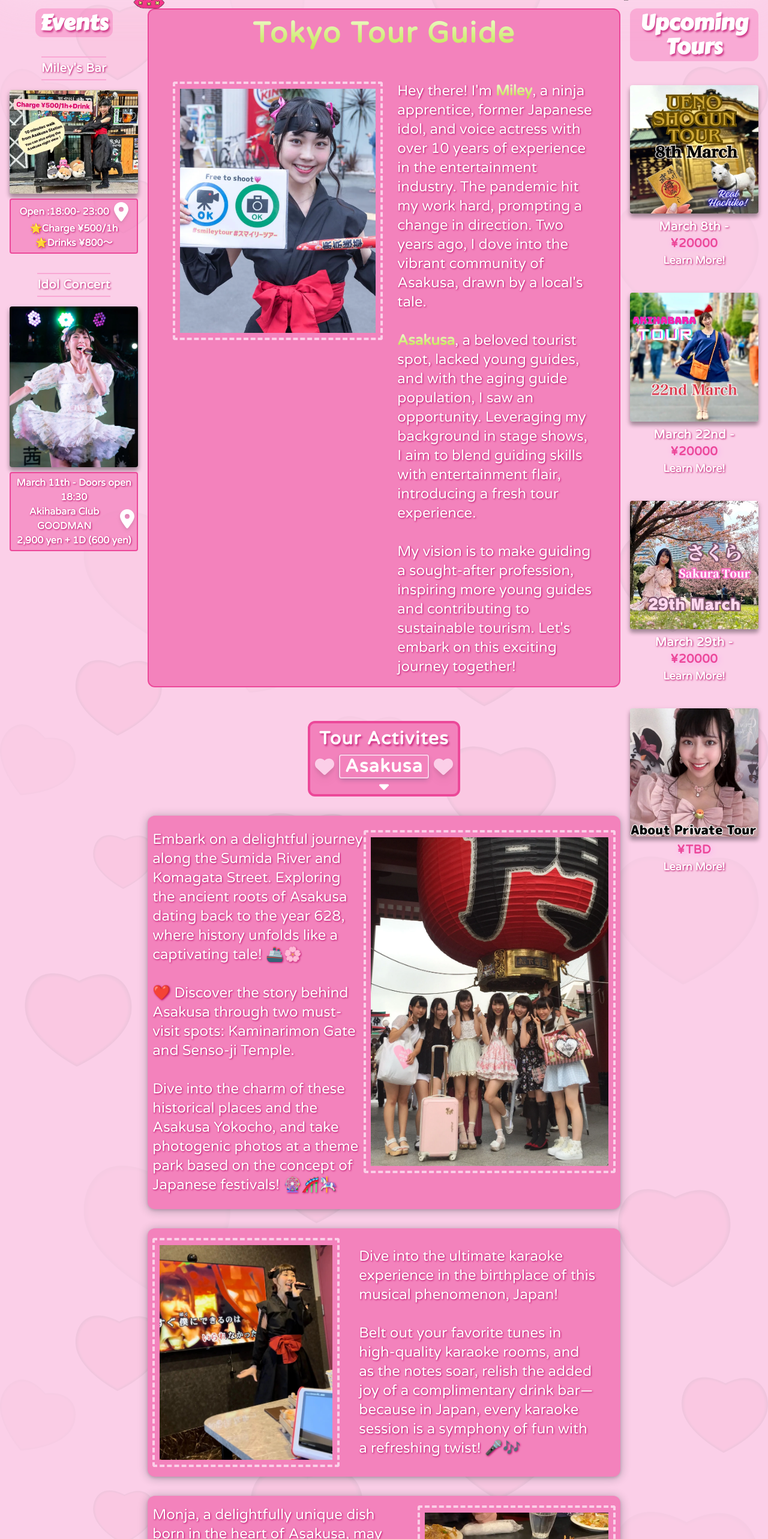
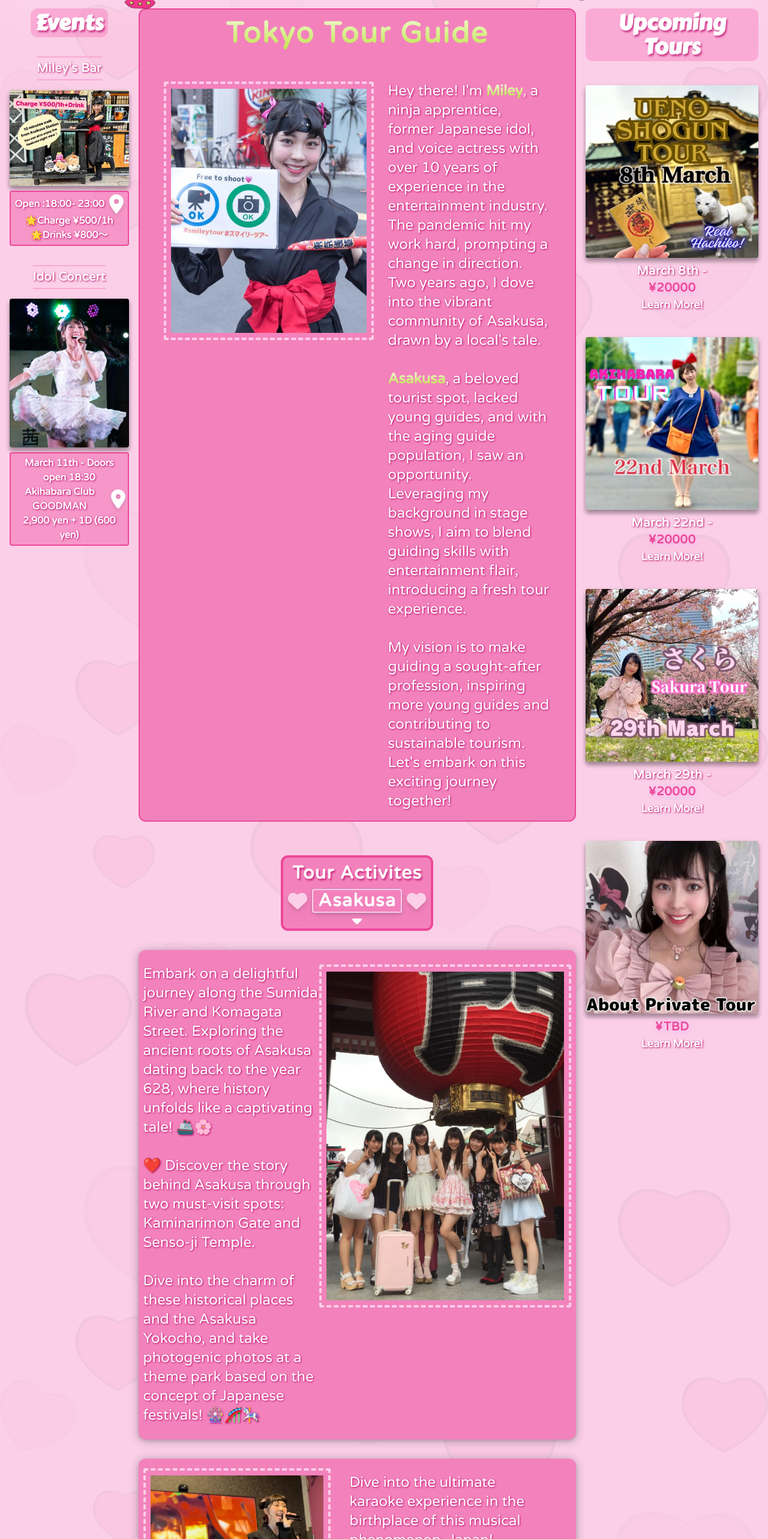
Before and after one commit to brandonrainey/smiley-tours, a Next.js app: page / in a window 1280 px wide. Shown: the part 220-2786 px from the top of the page at 60% size. Built offline with nearby package versions, Linux system fonts and the light colour scheme; what tailwindcss-animated would draw is missing.

Commit message:
changed meta description, moved images back to normal image tags

```diff
--- a/app/layout.tsx
+++ b/app/layout.tsx
@@ -33,6 +33,7 @@ export default function RootLayout({
     <html lang="en">
       <head>
         <link rel="preload" href="/smiley-banner-transparent.webp" as="image" />
+        <link rel="preload" href="/miley-main.webp" as="image" />
         <link rel="preload" href="/bulma.webp" as="image" />
         <link rel="preload" href="/ganko.webp" as="image" />
         <meta name="robots" content="index, follow" />
@@ -42,7 +43,7 @@ export default function RootLayout({
         />
         <meta
           name="og:description"
-          content="Asakusa Tokyo Tour Guide by a former Japanese Idol! Learn about the history of Asakusa and experience activities famous and unique to Japan."
+          content="Explore Tokyo with an English-speaking Tour Guide, led by a former Japanese Idol! Discover the history and unique experiences awaiting in iconic districts such as Asakusa, Ueno, and Akihabara, renowned destinations in Japan."
         />
         <meta
           property="og:image"
@@ -56,7 +57,7 @@ export default function RootLayout({
         <meta name="twitter:title" content="Tokyo Tour Guide" />
         <meta
           name="twitter:description"
-          content="Asakusa Tokyo Tour Guide by a former Japanese Idol! Learn about the history of Asakusa and experience activities famous and unique to Japan."
+          content="Explore Tokyo with an English-speaking Tour Guide, led by a former Japanese Idol! Discover the history and unique experiences awaiting in iconic districts such as Asakusa, Ueno, and Akihabara, renowned destinations in Japan."
         />
         <meta name="twitter:image" content="URL to an image" />
         <meta name="author" content="Brandon Rainey" />
--- a/components/ContentSectionOne.tsx
+++ b/components/ContentSectionOne.tsx
@@ -67,34 +67,56 @@ export default function ContentSectionOne() {
         </div>
 
         {area === 'asakusa' ? (
-          <Image
+          // <Image
+          //   ref={ref2}
+          //   src={AsakusaImage}
+          //   alt="asakusa image"
+          //   key={'asakusa1'}
+          //   width={420}
+          //   height={572}
+          //   placeholder="blur"
+          //   className={`rounded custom:ml-auto mx-auto border-dashed border-4 border-pink-200 p-2 opacity-0 max-h-[572px] ${
+          //     inView2 || area !== prevArea
+          //       ? 'animate-fade-left animate-duration-[700ms] animate-ease-in-out opacity-100'
+          //       : ''
+          //   } `}
+          // />
+          <img
             ref={ref2}
-            src={AsakusaImage}
+            src="/asakusa-crop.webp"
             alt="asakusa image"
             key={'asakusa1'}
-            width={420}
-            height={572}
-            placeholder="blur"
             className={`rounded custom:ml-auto mx-auto border-dashed border-4 border-pink-200 p-2 opacity-0 max-h-[572px] ${
               inView2 || area !== prevArea
                 ? 'animate-fade-left animate-duration-[700ms] animate-ease-in-out opacity-100'
                 : ''
-            } `}
+            } `} loading='lazy'
           />
         ) : (
-          <Image
+          // <Image
+          //   ref={ref2}
+          //   src={MusuemImage}
+          //   alt="museum image"
+          //   key={'ueno1'}
+          //   width={420}
+          //   height={340}
+          //   placeholder="blur"
+          //   className={`rounded custom:ml-auto mx-auto border-dashed border-4 border-pink-200 p-2 opacity-0 max-h-[340px] ${
+          //     inView2 || area !== prevArea
+          //       ? 'animate-fade-left animate-duration-[700ms] animate-ease-in-out opacity-100'
+          //       : ''
+          //   } `}
+          // />
+          <img
             ref={ref2}
-            src={MusuemImage}
+            src="/museum.webp"
             alt="museum image"
             key={'ueno1'}
-            width={420}
-            height={340}
-            placeholder="blur"
             className={`rounded custom:ml-auto mx-auto border-dashed border-4 border-pink-200 p-2 opacity-0 max-h-[340px] ${
               inView2 || area !== prevArea
                 ? 'animate-fade-left animate-duration-[700ms] animate-ease-in-out opacity-100'
                 : ''
-            } `}
+            } `} loading='lazy'
           />
         )}
       </div>
--- a/components/ContentSectionThree.tsx
+++ b/components/ContentSectionThree.tsx
@@ -58,35 +58,37 @@ export default function ContentSectionThree() {
       </div>
 
       {area === 'asakusa' ? (
-        <Image
-          ref={ref4}
-          src={MonjaImage}
-          alt="monja image"
-          width={330}
-          height={330}
-          key={'monja2'}
-          placeholder="blur"
-          className={`custom:mr-auto mx-auto rounded border-dashed border-4 border-pink-200 p-2 opacity-0 max-h-[330px] ${
-            inView4 || area !== prevArea
-              ? 'animate-fade-left animate-duration-[700ms] animate-ease-in-out opacity-100'
-              : ''
-          }`}
-        />
+        // <Image
+        //   ref={ref4}
+        //   src={MonjaImage}
+        //   alt="monja image"
+        //   width={330}
+        //   height={330}
+        //   key={'monja2'}
+        //   placeholder="blur"
+        //   className={`custom:mr-auto mx-auto rounded border-dashed border-4 border-pink-200 p-2 opacity-0 max-h-[330px] ${
+        //     inView4 || area !== prevArea
+        //       ? 'animate-fade-left animate-duration-[700ms] animate-ease-in-out opacity-100'
+        //       : ''
+        //   }`}
+        // />
+        <img ref={ref4} src="/monja-food.webp" alt="monja image" width={330} height={330} key={'monja2'} className={`mr-auto mx-auto rounded border-dashed border-4 border-pink-200 p-2 opacity-0 max-h-[330px] ${inView4 || area !== prevArea ? 'animate-fade-left animate-duration-[700ms] animate-ease-in-out opacity-100' : ''}`} loading='lazy'/>
       ) : (
-        <Image
-          ref={ref4}
-          src={RamenImage}
-          alt="monja image"
-          width={312}
-          height={408}
-          key={'ramen2'}
-          placeholder="blur"
-          className={`custom:mr-auto mx-auto rounded border-dashed border-4 border-pink-200 p-2 opacity-0 max-h-[408px] ${
-            inView4 || area !== prevArea
-              ? 'animate-fade-left animate-duration-[700ms] animate-ease-in-out opacity-100'
-              : ''
-          }`}
-        />
+        // <Image
+        //   ref={ref4}
+        //   src={RamenImage}
+        //   alt="monja image"
+        //   width={312}
+        //   height={408}
+        //   key={'ramen2'}
+        //   placeholder="blur"
+        //   className={`custom:mr-auto mx-auto rounded border-dashed border-4 border-pink-200 p-2 opacity-0 max-h-[408px] ${
+        //     inView4 || area !== prevArea
+        //       ? 'animate-fade-left animate-duration-[700ms] animate-ease-in-out opacity-100'
+        //       : ''
+        //   }`}
+        // />
+        <img ref={ref4} src="/ramen-small.webp" alt="monja image" width={312} height={408} key={'ramen2'} className={`mr-auto mx-auto rounded border-dashed border-4 border-pink-200 p-2 opacity-0 max-h-[408px] ${inView4 || area !== prevArea ? 'animate-fade-left animate-duration-[700ms] animate-ease-in-out opacity-100' : ''}`} loading='lazy'/>
       )}
     </article>
   )
--- a/components/ContentSectionTwo.tsx
+++ b/components/ContentSectionTwo.tsx
@@ -16,35 +16,37 @@ export default function ContentSectionTwo() {
   return (
     <article className="flex flex-col custom:flex-row custom:py-4 py-0 custom:max-w-[1000px] pt-10 bg-[#f382bc] p-2 rounded-xl contentSectionShadow  ">
       {area === 'asakusa' ? (
-        <Image
-          ref={ref3}
-          src={KaraokeImage}
-          width={312}
-          height={383}
-          key={'karaoke1'}
-          alt="karaoke image"
-          placeholder="blur"
-          className={`rounded  mx-auto border-dashed border-4 border-pink-200 p-2 opacity-0 max-h-[383px] ${
-            inView3 || area !== prevArea
-              ? 'animate-fade-right animate-duration-[700ms] animate-ease-in-out opacity-100'
-              : ''
-          }`}
-        />
+        // <Image
+        //   ref={ref3}
+        //   src={KaraokeImage}
+        //   width={312}
+        //   height={383}
+        //   key={'karaoke1'}
+        //   alt="karaoke image"
+        //   placeholder="blur"
+        //   className={`rounded  mx-auto border-dashed border-4 border-pink-200 p-2 opacity-0 max-h-[383px] ${
+        //     inView3 || area !== prevArea
+        //       ? 'animate-fade-right animate-duration-[700ms] animate-ease-in-out opacity-100'
+        //       : ''
+        //   }`}
+        // />
+        <img ref={ref3} src="/karaoke-crop.jpg" width={312} height={383} key={'karaoke1'} alt="karaoke image" className={`rounded mx-auto border-dashed border-4 border-pink-200 p-2 opacity-0 max-h-[383px] ${inView3 || area !== prevArea ? 'animate-fade-right animate-duration-[700ms] animate-ease-in-out opacity-100' : ''}`} loading='lazy'/>
       ) : (
-        <Image
-          ref={ref3}
-          src={ShrineImage}
-          width={312}
-          height={408}
-          key={'shrine1'}
-          alt="shrine image"
-          placeholder="blur"
-          className={`rounded mx-auto border-dashed border-4 border-pink-200 p-2 opacity-0 max-h-[408px] ${
-            inView3 || area !== prevArea
-              ? 'animate-fade-right animate-duration-[700ms] animate-ease-in-out opacity-100'
-              : ''
-          }`}
-        />
+        // <Image
+        //   ref={ref3}
+        //   src={ShrineImage}
+        //   width={312}
+        //   height={408}
+        //   key={'shrine1'}
+        //   alt="shrine image"
+        //   placeholder="blur"
+        //   className={`rounded mx-auto border-dashed border-4 border-pink-200 p-2 opacity-0 max-h-[408px] ${
+        //     inView3 || area !== prevArea
+        //       ? 'animate-fade-right animate-duration-[700ms] animate-ease-in-out opacity-100'
+        //       : ''
+        //   }`}
+        // />
+        <img ref={ref3} src="/shrine-small.webp" width={312} height={408} key={'shrine1'} alt="shrine image" className={`rounded mx-auto border-dashed border-4 border-pink-200 p-2 opacity-0 max-h-[408px] ${inView3 || area !== prevArea ? 'animate-fade-right animate-duration-[700ms] animate-ease-in-out opacity-100' : ''}`} loading='lazy'/>
       )}
 
       <div className="text-white custom:text-2xl text-xl textShadow font-medium p-2 my-auto custom:px-8">
--- a/components/InfoSidebar.tsx
+++ b/components/InfoSidebar.tsx
@@ -35,7 +35,7 @@ export default function InfoSidebar() {
         </h2>
 
         <div className="flex flex-col items-center">
-          <Image
+          {/* <Image
             src={BarImage}
             sizes="(max-width: 300px) 100vw, 300px"
             width={300}
@@ -43,7 +43,8 @@ export default function InfoSidebar() {
             placeholder="blur"
             className="rounded max-w-[300px] custom:w-full w-[300px] tourShadow"
             alt="ninja bar"
-          />
+          /> */}
+          <img src="/bar.webp" alt="ninja bar" className='rounded max-w-[300px] custom:w-full w-[300px] tourShadow'/>
 
           <div
             className={`bg-pink-400/60 rounded text-white custom:text-shadow-1 text-shadow-5 mt-2  max-w-[300px] border-2 border-pink-500 p-1 w-full flex flex-col items-center`}
@@ -75,7 +76,7 @@ export default function InfoSidebar() {
         </h2>
 
         <div>
-          <Image
+          {/* <Image
             src={IdolImage}
             sizes="(max-width: 300px) 100vw, 300px"
             width={300}
@@ -83,7 +84,8 @@ export default function InfoSidebar() {
             placeholder="blur"
             className="rounded max-w-[300px] w-full tourShadow"
             alt="idol concert"
-          />
+          /> */}
+          <img src="/idol-concert.webp" alt="idol concert" className='rounded max-w-[300px] w-full tourShadow'/>
 
           <div
             className={`bg-pink-400/60 rounded text-white custom:text-shadow-1 text-shadow-5 p-1 mt-2 border-2 border-pink-500`}
--- a/components/MainContent.tsx
+++ b/components/MainContent.tsx
@@ -16,7 +16,7 @@ export default function MainContent() {
       <div className="flex flex-col gap-10 custom:items-center relative">
         <div className="flex custom:flex-row flex-col w-full custom:max-w-[1000px] gap-6 custom:pb-0 custom:items-baseline items-center ">
           <div className="flex w-full max-w-[1000px] ">
-            <Image
+            {/* <Image
               src={MileyImage}
               alt="featured miley image"
               width={350}
@@ -24,7 +24,8 @@ export default function MainContent() {
               priority={true}
               placeholder="blur"
               className={`rounded custom:mr-auto custom:mx-0 mx-auto border-dashed border-4 border-pink-200 p-2 custom:min-w-[350px] max-h-[432px]  `}
-            />
+            /> */}
+            <img src="/miley-main.webp" alt="featured miley image" className="rounded mr-auto mx-auto border-dashed border-4 border-pink-200 p-2 min-w-[350px] max-h-[432px]  " />
           </div>
 
           <p className="text-white  max-w-[600px] text-xl custom:text-2xl textShadow font-medium custom:my-auto z-30">
--- a/components/TourSidebar.tsx
+++ b/components/TourSidebar.tsx
@@ -12,7 +12,7 @@ const tours = [
     tourName: 'Ueno, Tokyo Tour March 8th',
     tourDescription: 'Tour on March 8th',
     tourDate: 'March 8th',
-    tourImage: tourMarch8,
+    tourImage: '/tour-march8.webp',
     tourId: 3,
     tourPrice: 20000,
     tourSpots: 4,
@@ -22,7 +22,7 @@ const tours = [
     tourName: 'Ueno, Tokyo Tour March 22nd',
     tourDescription: 'Tour on March 22nd',
     tourDate: 'March 22nd',
-    tourImage: tourMarch22,
+    tourImage: '/tour-march22.webp',
     tourId: 4,
     tourPrice: 20000,
     tourSpots: 4,
@@ -32,7 +32,7 @@ const tours = [
     tourName: 'Ueno, Tokyo Tour March 29th',
     tourDescription: 'Tour on March 29th',
     tourDate: 'March 29th',
-    tourImage: tourMarch29,
+    tourImage: '/tour-march29.webp',
     tourId: 5,
     tourPrice: 20000,
     tourSpots: 4,
@@ -41,7 +41,7 @@ const tours = [
   {
     tourName: 'Tokyo Private Tour',
     tourDescription: 'Private Tour for at least 2 people',
-    tourImage: tourPrivate,
+    tourImage: '/private-tour.webp',
     tourId: 6,
     tourPrice: 'TBD',
     tourSpots: 'TBD',
@@ -81,7 +81,7 @@ export default function TourSidebar() {
               className="flex flex-col items-center"
               role="link"
             >
-              <Image
+              {/* <Image
                 src={tour.tourImage}
                 alt={tour.tourName}
                 sizes="(max-width: 1100px) 100vw, 288px"
@@ -89,7 +89,8 @@ export default function TourSidebar() {
                 height={288}
                 placeholder="blur"
                 className="rounded tourShadow aspect-square"
-              />
+              /> */}
+              <img src={tour.tourImage} alt={tour.tourName} className="rounded tourShadow aspect-square max-w-[288px]" />
 
               <h2 className="font-extrabold text-pink-500 pt-2  tracking-wide text-xl textShadowMobileTourWhite flex flex-col items-center ">
                 <span
```
